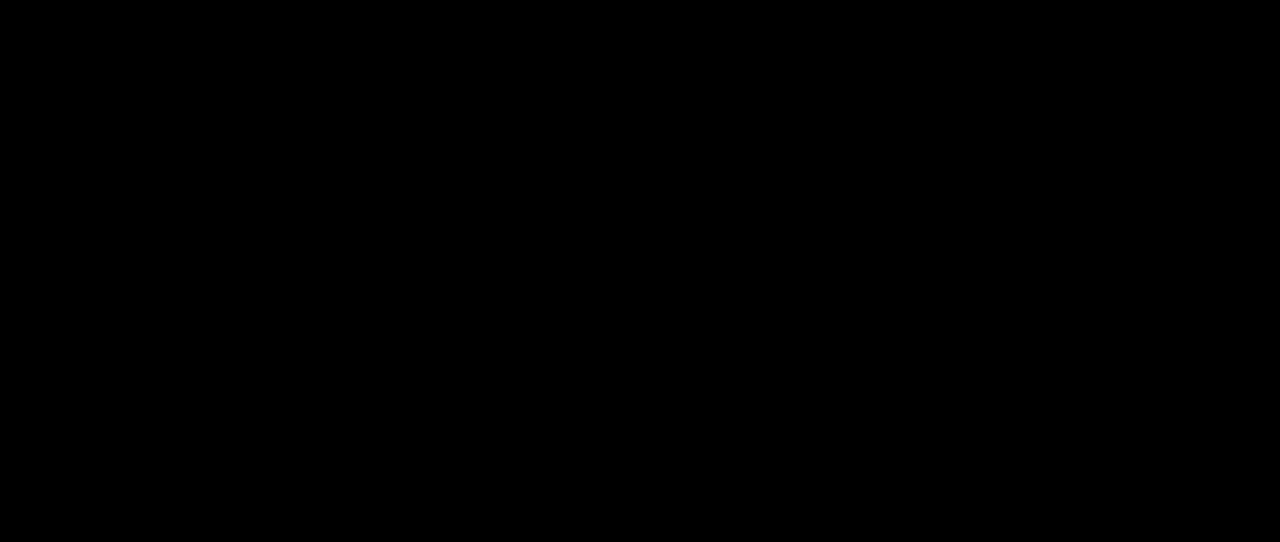
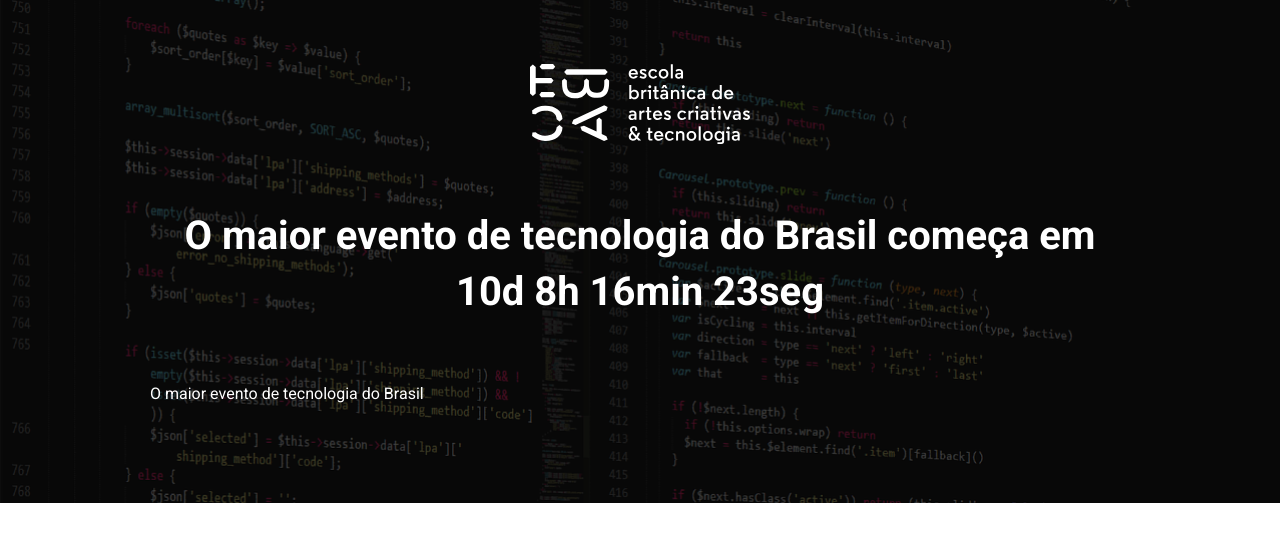
Before and after one commit to BarbasPedro/ebac_tech_talk, a website built with Parcel: page index.html in a window 1280 px wide. Built offline with nearby package versions, Linux system fonts and the light colour scheme.

Commit message:
Criando o Hero

```diff
--- a/index.html
+++ b/index.html
@@ -3,10 +3,21 @@
 <head>
   <meta charset="UTF-8">
   <meta name="viewport" content="width=device-width, initial-scale=1.0">
+  <link rel="preconnect" href="https://fonts.googleapis.com">
+  <link rel="preconnect" href="https://fonts.gstatic.com" crossorigin>
+  <link href="https://fonts.googleapis.com/css2?family=Roboto:wght@400;700&display=swap" rel="stylesheet">
   <link rel="stylesheet" href="./src/styles/main.scss">
   <title>EBAC Tech Talk</title>
 </head>
 <body>
+  <header class="hero">
+    <div class="container">
+      <img class="hero__logo" src="./src/images/ebac_logo.svg" alt="EBAC">
+      <p class="hero__text">O maior evento de tecnologia do Brasil começa em 10d 8h 16min 23seg</p>
+      <p>O maior evento de tecnologia do Brasil</p>
+    </div>
+  </header>
 
+  <script src="./src/scripts/main.js"></script>
 </body>
 </html>
--- a/package.json
+++ b/package.json
@@ -1,7 +1,8 @@
 {
   "devDependencies": {
     "@parcel/transformer-sass": "^2.11.0",
-    "parcel": "^2.11.0"
+    "parcel": "^2.11.0",
+    "sharp": "^0.31.3"
   },
   "name": "ebac_tech_talk",
   "version": "1.0.0",
@@ -108,7 +109,7 @@
     "yallist": "^4.0.0"
   },
   "scripts": {
-    "dev": "parcel ./index.html ./src/scripts/main.js ./src/styles/main.scss",
+    "dev": "parcel ./index.html ./src/styles/main.scss ./src/scripts/main.js",
     "test": "echo \"Error: no test specified\" && exit 1"
   },
   "author": "",
--- a/sharp.config.json
+++ b/sharp.config.json
@@ -0,0 +1,6 @@
+{
+  "png": {
+    "quality": 75
+  }
+
+}
--- /dev/null
+++ b/src/styles/_hero.scss
@@ -0,0 +1,53 @@
+.hero {
+  padding: 64px 0 100px 0;
+  background-image: url('../images/fundo.png');
+  background-repeat: no-repeat;
+  background-size: cover;
+  position: relative;
+  max-width: 100%;
+
+  &::before {
+    content: "";
+    position: absolute;
+    top: 0;
+    left: 0;
+    width: 100%;
+    height: 100%;
+    background-color: #000;
+    opacity: .7;
+  }
+
+  .container {
+    position: relative;
+  }
+
+  &__logo{
+    display: block;
+    margin: 0 auto;
+    height: 80px;
+  }
+
+  &__text{
+    margin-top: 64px;
+    margin-bottom: 64px;
+    color: white;
+    font-size: 40px;
+    line-height: 56px;
+    font-weight: 800;
+    text-align: center;
+  }
+
+  @media (max-width: 640px) {
+    padding: 40px 0;
+
+    &__logo {
+      height: 40px;
+    }
+
+    &__text {
+      font-size: 22px;
+      line-height: 24px;
+      margin: 24px 0;
+    }
+  }
+}
--- a/src/styles/main.scss
+++ b/src/styles/main.scss
@@ -1,3 +1,23 @@
-*{
-  background-color: black;
+@use 'hero';
+
+* {
+  margin: 0;
+  padding: 0;
+  box-sizing: border-box;
+  font-family: Roboto, sans-serif;
+  color: #fff;
 }
+
+.container {
+  max-width: 980px;
+  width: 100%;
+  margin: 0 auto;
+
+  @media (max-width: 640px) {
+    max-width: 80%;
+  }
+
+  @media (max-width: 1024px) {
+    max-width: 90%;
+  }
+}
```
Also changed, not shown: 1 other file.
